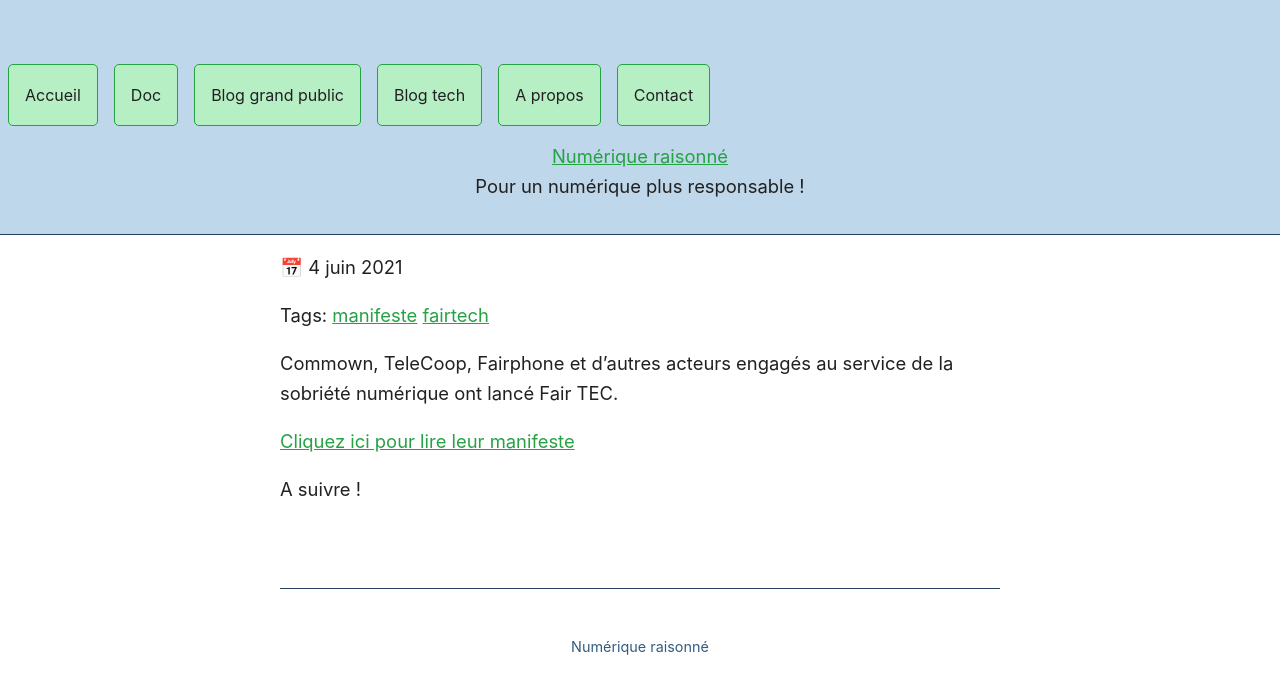
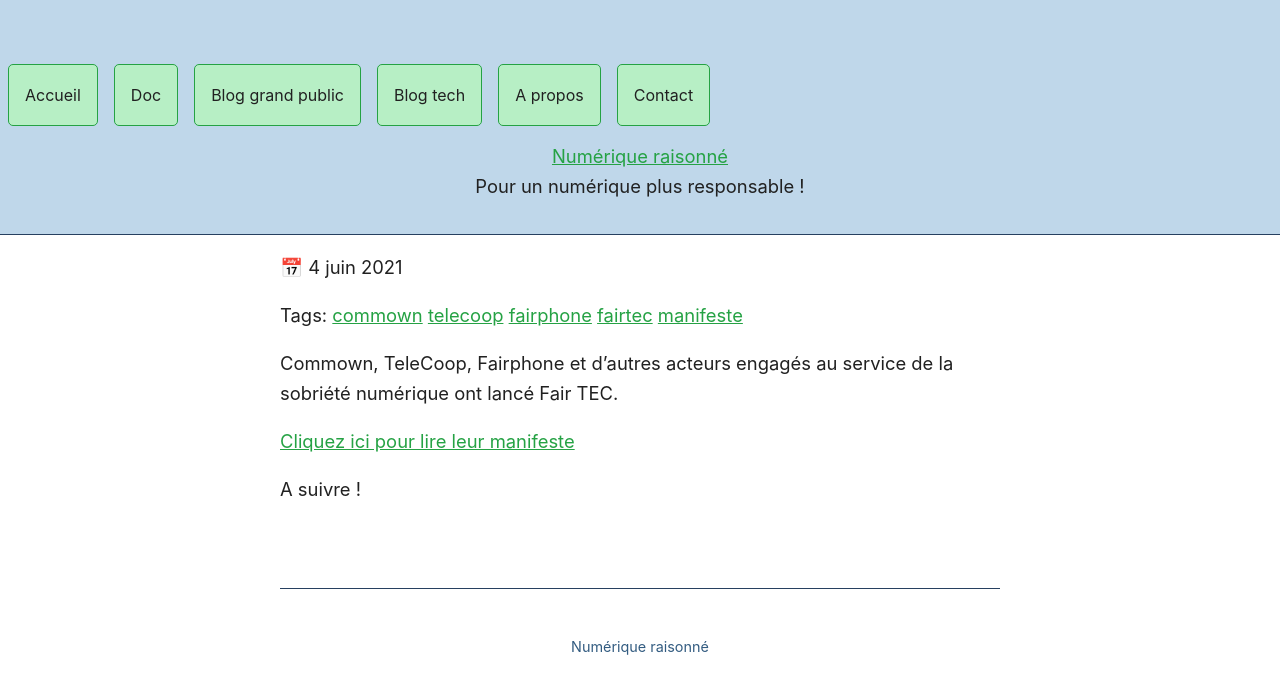
Before and after one commit to Slandais/slandais.github.io, a Jekyll site: the page built from _posts/2021-06-04-lancement-de-fairtec-leur-manifeste.md, in a window 1280 px wide. Shown: the top 694 px of the page. Built offline with Jekyll 4.4.1, drawn with Linux system fonts in a browser that asks for light colours.

Commit message:
Update 2021-06-04-lancement-de-fairtec-leur-manifeste.md

```diff
--- a/_posts/2021-06-04-lancement-de-fairtec-leur-manifeste.md
+++ b/_posts/2021-06-04-lancement-de-fairtec-leur-manifeste.md
@@ -5,10 +5,7 @@ description: FairTEC est un collectif d'acteurs engagés au service de la sobri
 permalink: lancement-fair-tech-leur-manifest
 layout: post
 category: grand-public
-tags:
-- manifeste
-- fairtech
-
+tags: [commown, telecoop, fairphone, fairtec, manifeste]
 ---
 Commown, TeleCoop, Fairphone et d'autres acteurs engagés au service de la sobriété numérique ont lancé Fair TEC.
 
```
